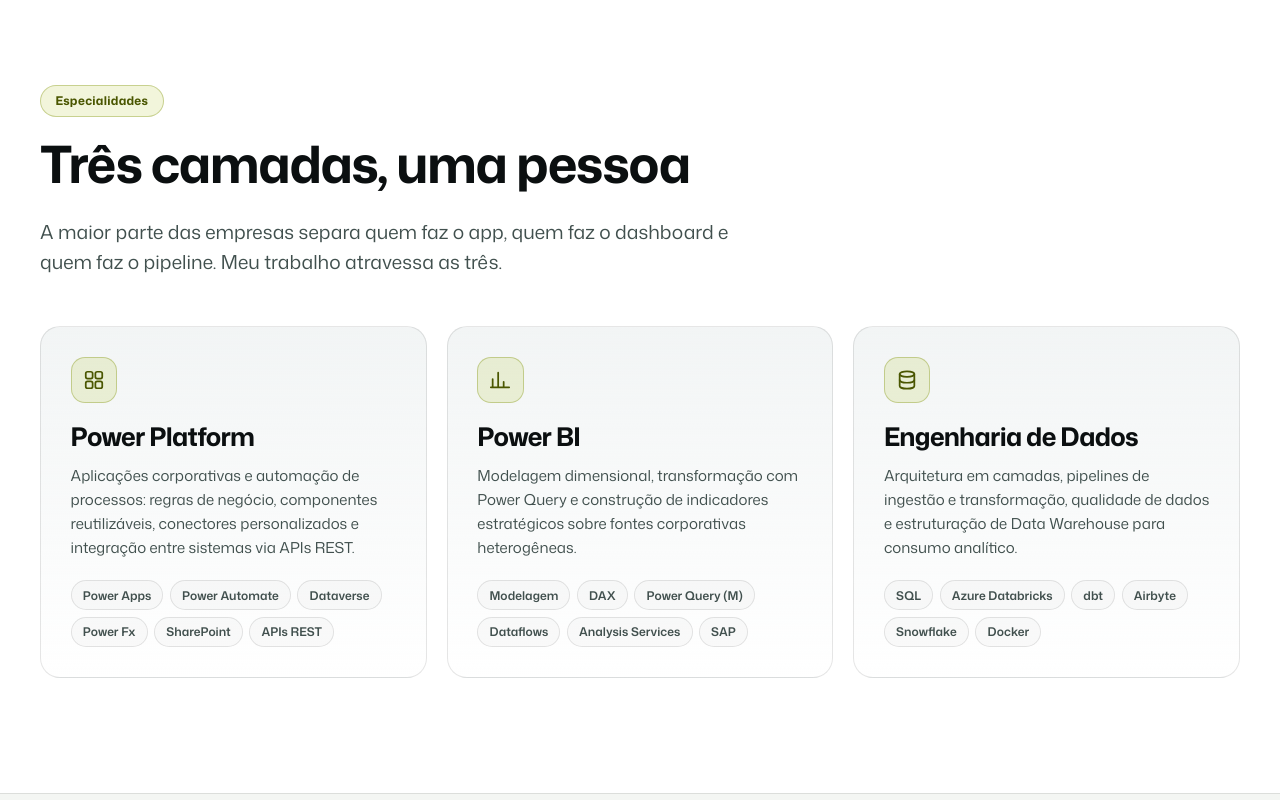
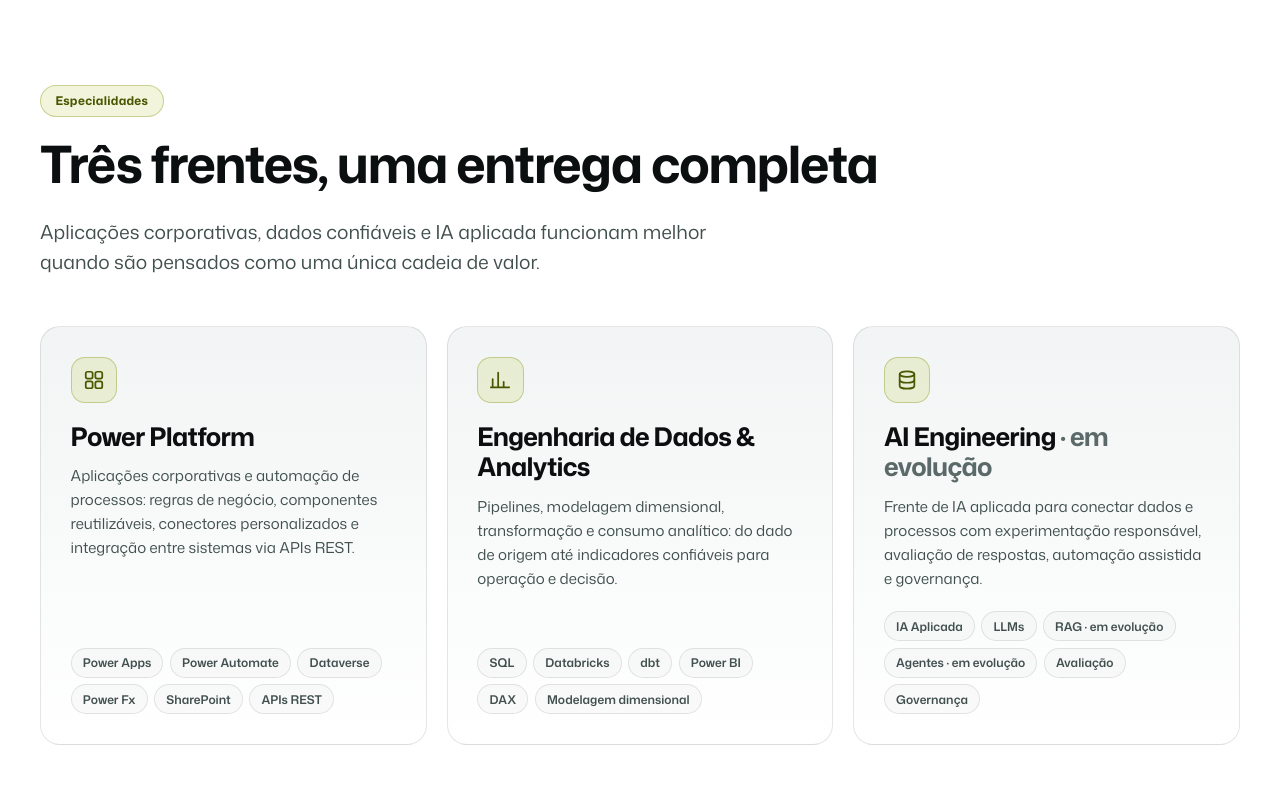
Before and after one commit to IldeanFreitas/ildeanfreitas.github.io, a plain HTML site: page index.html in a window 1280 px wide. Shown: the part 1740-2540 px from the top of the page. Drawn offline with Linux system fonts and the light colour scheme.

Commit message:
feat: add applied AI specialty pillar (#7)

```diff
--- a/index.html
+++ b/index.html
@@ -3,15 +3,15 @@
 <head>
 <meta charset="utf-8">
 <meta name="viewport" content="width=device-width, initial-scale=1">
-<title>Ildean Freitas — Power Platform, Power BI e Engenharia de Dados</title>
-<meta name="description" content="Portfólio de Ildean Freitas: Power Apps, Power Automate, Power BI e Engenharia de Dados. Arquitetura, decisões técnicas e cases documentados com status real.">
+<title>Ildean Freitas — Power Platform, Dados e IA Aplicada</title>
+<meta name="description" content="Portfólio de Ildean Freitas: Power Platform, Engenharia de Dados, Analytics e IA Aplicada. Arquitetura, decisões técnicas e cases documentados com status real.">
 <meta name="author" content="Ildean Freitas">
 <link rel="canonical" href="https://ildeanfreitas.github.io/">
 
 <meta property="og:type" content="profile">
 <meta property="og:locale" content="pt_BR">
 <meta property="og:site_name" content="Ildean Freitas">
-<meta property="og:title" content="Ildean Freitas — Power Platform, Power BI e Engenharia de Dados">
+<meta property="og:title" content="Ildean Freitas — Power Platform, Dados e IA Aplicada">
 <meta property="og:description" content="Arquitetura, decisões técnicas e cases documentados. Cada projeto declara o seu status real.">
 <meta property="og:url" content="https://ildeanfreitas.github.io/">
 <meta property="og:image" content="https://ildeanfreitas.github.io/assets/img/og-image.png">
@@ -26,10 +26,10 @@
 {
   "@context":"https://schema.org","@type":"Person","name":"Ildean Freitas",
   "jobTitle":"Analista de Desenvolvimento de Software Sênior",
-  "description":"Power Platform, Business Intelligence e Engenharia de Dados.",
+  "description":"Power Platform, Engenharia de Dados, Analytics e IA Aplicada.",
   "url":"https://ildeanfreitas.github.io/",
   "sameAs":["https://github.com/IldeanFreitas","https://www.linkedin.com/in/ildean-freitas-0aa7352b/"],
-  "knowsAbout":["Power Apps","Power Automate","Power BI","Engenharia de Dados","SQL","Azure Databricks","Modelagem dimensional","Dataverse"],
+  "knowsAbout":["Power Apps","Power Automate","Power BI","Engenharia de Dados","SQL","Azure Databricks","Modelagem dimensional","Dataverse","Inteligência Artificial"],
   "alumniOf":[
     {"@type":"EducationalOrganization","name":"XP Educação"},
     {"@type":"EducationalOrganization","name":"Faculdade Metropolitana"},
@@ -498,14 +498,14 @@ code{font-family:ui-monospace,SFMono-Regular,Menlo,Consolas,monospace;font-size:
     <div class="wrap">
       <div class="hero__grid">
         <div>
-          <p class="eyebrow">Power Platform + Power BI + Engenharia de Dados</p>
+          <p class="eyebrow">Power Platform + Dados + IA Aplicada</p>
 
           <h1 class="hero__title">A ponte entre o processo e o <em>dado confiável</em>.</h1>
 
           <p class="hero__desc">
             Sou Ildean Freitas, analista de desenvolvimento de software sênior. Há cerca de dez anos
-            construo a aplicação, a automação e o pipeline analítico que sustentam a decisão —
-            as três camadas que a maioria das empresas trata como projetos separados.
+            construo aplicações, automações e pipelines analíticos que sustentam a decisão —
+            com uma frente de IA aplicada em evolução sobre esses fundamentos.
           </p>
 
           <div class="actions">
@@ -526,6 +526,7 @@ code{font-family:ui-monospace,SFMono-Regular,Menlo,Consolas,monospace;font-size:
             <li><strong>Power BI:</strong> modelagem dimensional, Power Query e indicadores estratégicos</li>
             <li><strong>SharePoint e Dataverse:</strong> estruturação de dados para aplicações</li>
             <li><strong>Engenharia de Dados:</strong> arquitetura em camadas, ETL e Data Warehouse</li>
+            <li><strong>IA aplicada:</strong> experimentação orientada por dados, avaliação e governança</li>
           </ul>
         </div>
       </div>
@@ -586,10 +587,10 @@ code{font-family:ui-monospace,SFMono-Regular,Menlo,Consolas,monospace;font-size:
   <section class="section section--alt" id="servicos">
     <div class="wrap">
       <p class="eyebrow">Especialidades</p>
-      <h2>Três camadas, uma pessoa</h2>
+      <h2>Três frentes, uma entrega completa</h2>
       <p class="lead">
-        A maior parte das empresas separa quem faz o app, quem faz o dashboard e quem faz o
-        pipeline. Meu trabalho atravessa as três.
+        Aplicações corporativas, dados confiáveis e IA aplicada funcionam melhor quando são
+        pensados como uma única cadeia de valor.
       </p>
 
       <div class="grid grid--3" style="margin-top:3rem">
@@ -614,15 +615,15 @@ code{font-family:ui-monospace,SFMono-Regular,Menlo,Consolas,monospace;font-size:
           <div class="card__icon" aria-hidden="true">
             <svg width="22" height="22" viewBox="0 0 24 24" fill="none" stroke="currentColor" stroke-width="1.9" stroke-linecap="round"><path d="M4 20V11M10 20V4M16 20v-6M22 20H2"/></svg>
           </div>
-          <h3>Power BI</h3>
+          <h3>Engenharia de Dados &amp; Analytics</h3>
           <p>
-            Modelagem dimensional, transformação com Power Query e construção de indicadores
-            estratégicos sobre fontes corporativas heterogêneas.
+            Pipelines, modelagem dimensional, transformação e consumo analítico: do dado de origem
+            até indicadores confiáveis para operação e decisão.
           </p>
           <ul class="taglist">
-            <li class="tag">Modelagem</li><li class="tag">DAX</li>
-            <li class="tag">Power Query (M)</li><li class="tag">Dataflows</li>
-            <li class="tag">Analysis Services</li><li class="tag">SAP</li>
+            <li class="tag">SQL</li><li class="tag">Databricks</li>
+            <li class="tag">dbt</li><li class="tag">Power BI</li>
+            <li class="tag">DAX</li><li class="tag">Modelagem dimensional</li>
           </ul>
         </article>
 
@@ -630,15 +631,15 @@ code{font-family:ui-monospace,SFMono-Regular,Menlo,Consolas,monospace;font-size:
           <div class="card__icon" aria-hidden="true">
             <svg width="22" height="22" viewBox="0 0 24 24" fill="none" stroke="currentColor" stroke-width="1.9" stroke-linecap="round"><ellipse cx="12" cy="5.5" rx="8" ry="3"/><path d="M4 5.5v13c0 1.7 3.6 3 8 3s8-1.3 8-3v-13"/><path d="M4 12c0 1.7 3.6 3 8 3s8-1.3 8-3"/></svg>
           </div>
-          <h3>Engenharia de Dados</h3>
+          <h3>AI Engineering <span class="dim">· em evolução</span></h3>
           <p>
-            Arquitetura em camadas, pipelines de ingestão e transformação, qualidade de dados e
-            estruturação de Data Warehouse para consumo analítico.
+            Frente de IA aplicada para conectar dados e processos com experimentação responsável,
+            avaliação de respostas, automação assistida e governança.
           </p>
           <ul class="taglist">
-            <li class="tag">SQL</li><li class="tag">Azure Databricks</li>
-            <li class="tag">dbt</li><li class="tag">Airbyte</li>
-            <li class="tag">Snowflake</li><li class="tag">Docker</li>
+            <li class="tag">IA Aplicada</li><li class="tag">LLMs</li>
+            <li class="tag">RAG · em evolução</li><li class="tag">Agentes · em evolução</li>
+            <li class="tag">Avaliação</li><li class="tag">Governança</li>
           </ul>
         </article>
 
@@ -981,7 +982,7 @@ code{font-family:ui-monospace,SFMono-Regular,Menlo,Consolas,monospace;font-size:
       <p class="eyebrow">Contato</p>
       <h2>Vamos conversar</h2>
       <p class="lead">
-        Aberto a conversas sobre Engenharia de Dados, Power Platform e Business Intelligence.
+        Aberto a conversas sobre Engenharia de Dados, Power Platform e IA Aplicada.
         O LinkedIn é o canal mais rápido.
       </p>
       <div class="actions">
```
